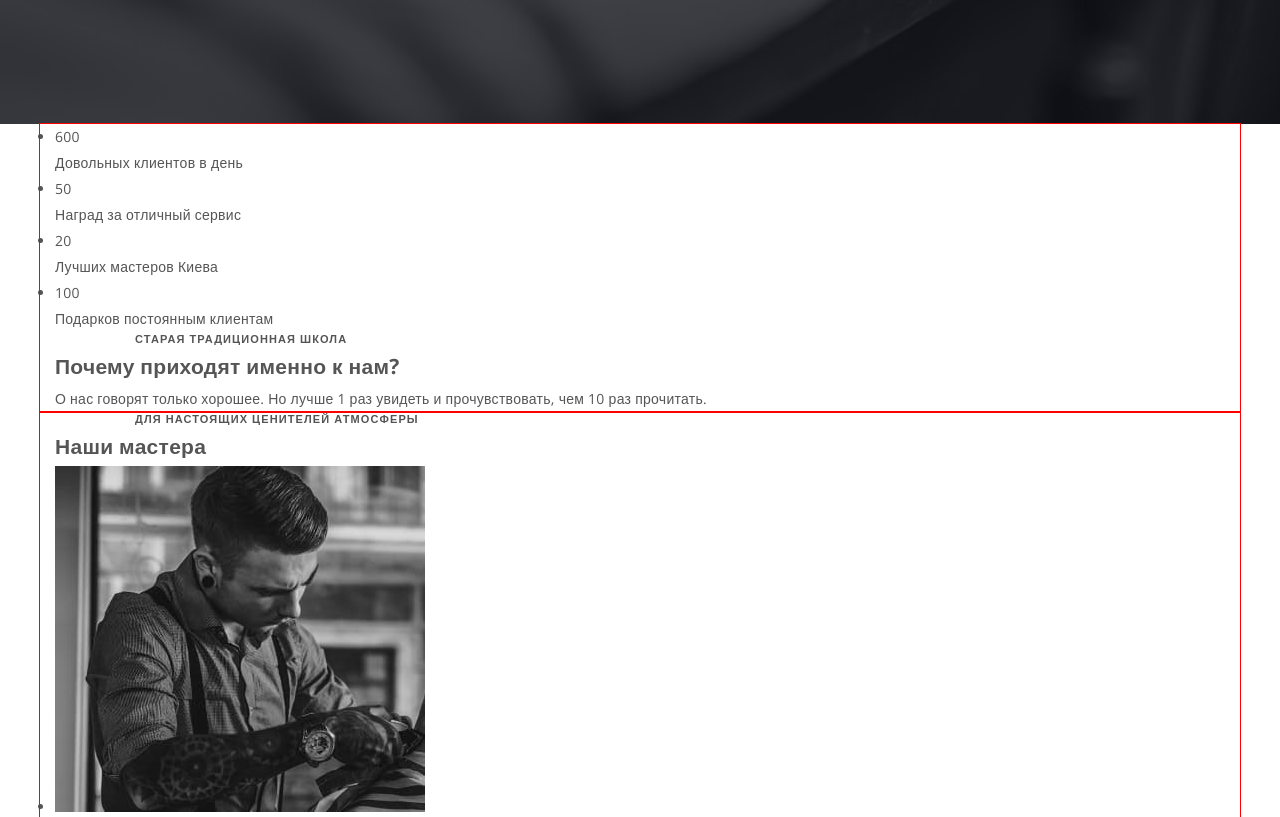
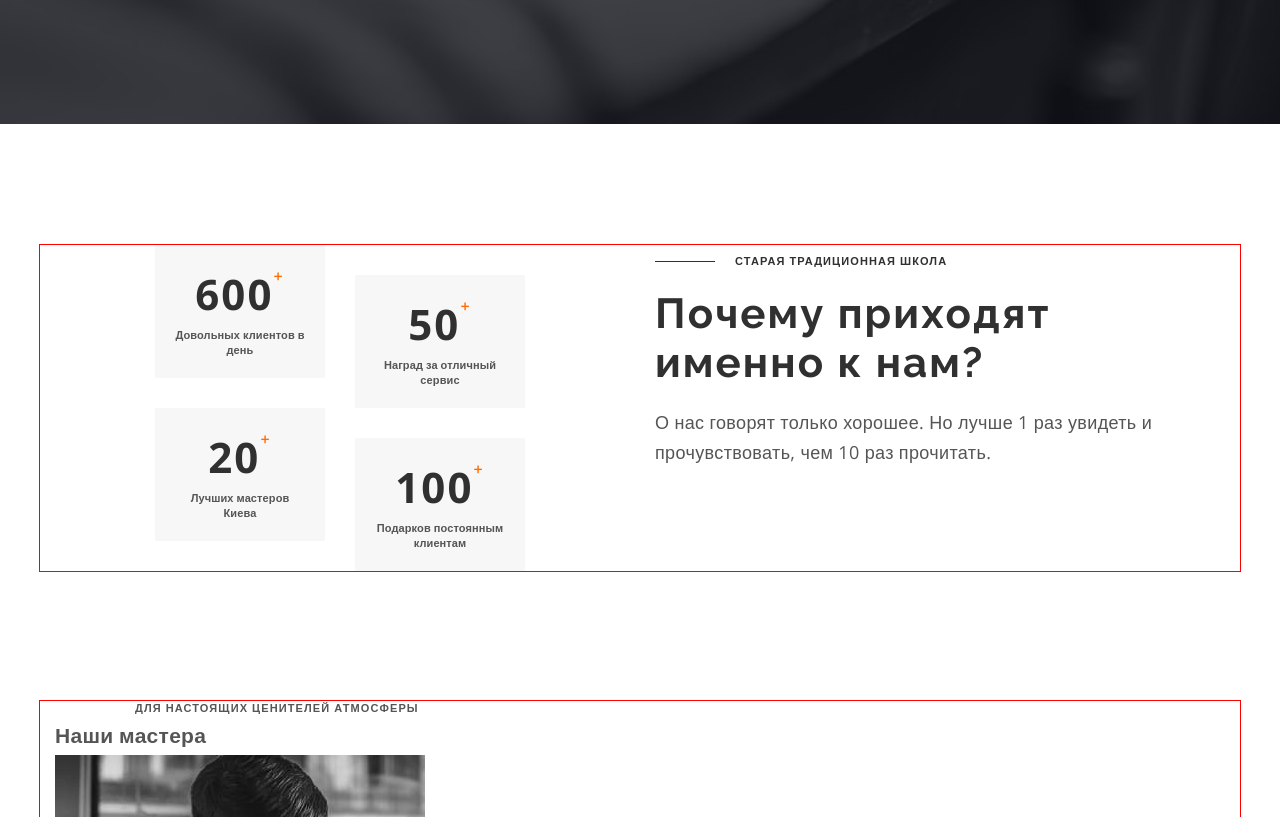
Before and after one commit to MEvgeniy21/additional-hw-BarberShop-02, a plain HTML site: page index.html in a window 1280 px wide. Shown: the part 1980-2797 px from the top of the page. Drawn offline with nearby package versions, Linux system fonts and the light colour scheme.

Commit message:
сделанный advantage

```diff
--- a/css/styles.css
+++ b/css/styles.css
@@ -1,98 +1,3 @@
-/* секция advantage */
-
-.advantage {
-  padding-top: 121px;
-  padding-bottom: 130px;
-}
-
-.advantage-container {
-  display: flex;
-  justify-content: space-between;
-}
-
-.advantage-left,
-.advantage-right {
-  width: calc((100% - var(--image-distance)) / 2);
-}
-
-.advantage-left {
-  display: flex;
-  justify-content: center;
-  align-items: center;
-}
-
-.advantage-list {
-  display: flex;
-  flex-basis: calc(170px * 2 + var(--image-distance));
-  flex-wrap: wrap;
-}
-
-.advantage-list .item {
-  flex-basis: 170px;
-  height: 133px;
-  padding: 20px;
-  text-align: center;
-  background-color: var(--secondary-bg-color);
-}
-
-.advantage-list .item:nth-child(odd) {
-  margin-right: var(--image-distance);
-}
-
-.advantage-list .item:nth-child(even) {
-  margin-top: var(--image-distance);
-}
-
-.advantage .value {
-  display: flex;
-  justify-content: center;
-  margin-bottom: 6px;
-  font-weight: 700;
-  font-size: 42px;
-  line-height: 1.36;
-  letter-spacing: 0.05em;
-  color: var(--secondary-text-color);
-}
-
-.advantage .value::after {
-  content: '+';
-  font-weight: 600;
-  font-size: 16px;
-  line-height: 1.375;
-  color: var(--accent-text-color);
-}
-
-.advantage .action {
-  font-weight: 600;
-  font-size: 11px;
-  line-height: 1.36;
-  letter-spacing: 0.01em;
-}
-
-.advantage-right {
-  padding-top: 9px;
-  padding-bottom: 9px;
-}
-
-.advantage-right-wrap {
-  width: 500px;
-  margin-right: auto;
-}
-
-.advantage-pre-title {
-  margin-bottom: var(--spacing-between-paragraphs);
-  color: var(--primary-pre-title-color);
-}
-
-.advantage-pre-title::before {
-  background-color: var(--primary-pre-title-color);
-}
-
-.advantage-title {
-  margin-bottom: var(--spacing-between-paragraphs);
-  color: var(--primary-title-color);
-}
-
 /* секция masters */
 .masters {
   padding-top: 130px;
--- a/index.html
+++ b/index.html
@@ -164,32 +164,32 @@
       </section>
       <!-- Секция почему мы -->
       <section class="advantage">
-        <div class="container advantage-container">
-          <div class="advantage-left">
-            <ul class="list advantage-list">
-              <li class="item">
-                <span class="value">600</span>
-                <p class="action">Довольных клиентов в день</p>
+        <div class="container advantage__container">
+          <div class="advantage__box-left">
+            <ul class="list advantage__list">
+              <li class="advantage__item">
+                <span class="advantage__value">600</span>
+                <p class="advantage__action">Довольных клиентов в день</p>
               </li>
-              <li class="item">
-                <span class="value">50</span>
-                <p class="action">Наград за отличный сервис</p>
+              <li class="advantage__item">
+                <span class="advantage__value">50</span>
+                <p class="advantage__action">Наград за отличный сервис</p>
               </li>
-              <li class="item">
-                <span class="value">20</span>
-                <p class="action">Лучших мастеров Киева</p>
+              <li class="advantage__item">
+                <span class="advantage__value">20</span>
+                <p class="advantage__action">Лучших мастеров Киева</p>
               </li>
-              <li class="item">
-                <span class="value">100</span>
-                <p class="action">Подарков постоянным клиентам</p>
+              <li class="advantage__item">
+                <span class="advantage__value">100</span>
+                <p class="advantage__action">Подарков постоянным клиентам</p>
               </li>
             </ul>
           </div>
-          <div class="advantage-right">
-            <div class="advantage-right-wrap">
-              <p class="advantage-pre-title pre-title">старая традиционная школа</p>
-              <h2 class="advantage-title title">Почему приходят именно к нам?</h2>
-              <p class="advantage-text text">
+          <div class="advantage__box-right">
+            <div class="advantage__right-wrap">
+              <p class="advantage__pre-title pre-title">старая традиционная школа</p>
+              <h2 class="advantage__title font-title">Почему приходят именно к нам?</h2>
+              <p class="advantage__text font-text">
                 О нас говорят только хорошее. Но лучше 1 раз увидеть и прочувствовать, чем 10 раз
                 прочитать.
               </p>
--- /dev/null
+++ b/sass/layout/_advantage.scss
@@ -0,0 +1,94 @@
+/* секция advantage */
+.advantage {
+  padding-top: 121px;
+  padding-bottom: 130px;
+}
+
+.advantage__container {
+  display: flex;
+  justify-content: space-between;
+}
+
+.advantage__box-left,
+.advantage__box-right {
+  width: calc((100% - #{$image-distance}) / 2);
+}
+
+.advantage__box-left {
+  display: flex;
+  justify-content: center;
+  align-items: center;
+}
+
+.advantage__list {
+  @extend %list;
+  display: flex;
+  flex-basis: 170px * 2 + $image-distance;
+  flex-wrap: wrap;
+}
+
+.advantage__item {
+  flex-basis: 170px;
+  height: 133px;
+  padding: 20px;
+  text-align: center;
+  background-color: $secondary-bg-color;
+
+  &:nth-child(odd) {
+    margin-right: $image-distance;
+  }
+
+  &:nth-child(even) {
+    margin-top: $image-distance;
+  }
+}
+
+.advantage__value {
+  display: flex;
+  justify-content: center;
+  margin-bottom: 6px;
+  font-weight: 700;
+  font-size: 42px;
+  line-height: 1.36;
+  letter-spacing: 0.05em;
+  color: $secondary-text-color;
+
+  &::after {
+    content: '+';
+    font-weight: 600;
+    font-size: 16px;
+    line-height: 1.375;
+    color: $accent-text-color;
+  }
+}
+
+.advantage__action {
+  font-weight: 600;
+  font-size: 11px;
+  line-height: 1.36;
+  letter-spacing: 0.01em;
+}
+
+.advantage__box-right {
+  padding-top: 9px;
+  padding-bottom: 9px;
+}
+
+.advantage__right-wrap {
+  width: 500px;
+  margin-right: auto;
+}
+
+.advantage__pre-title {
+  margin-bottom: $spacing-between-paragraphs;
+  color: $primary-pre-title-color;
+
+  &::before {
+    background-color: $primary-pre-title-color;
+  }
+}
+
+.advantage__title {
+  margin-bottom: $spacing-between-paragraphs;
+  color: $primary-title-color;
+}
--- a/sass/main.scss
+++ b/sass/main.scss
@@ -20,3 +20,4 @@
 @import './layout/hero';
 @import './layout/about';
 @import './layout/services';
+@import './layout/advantage';
```
Also changed, not shown: css/main.css, css/main.min.css, 2 other files.
